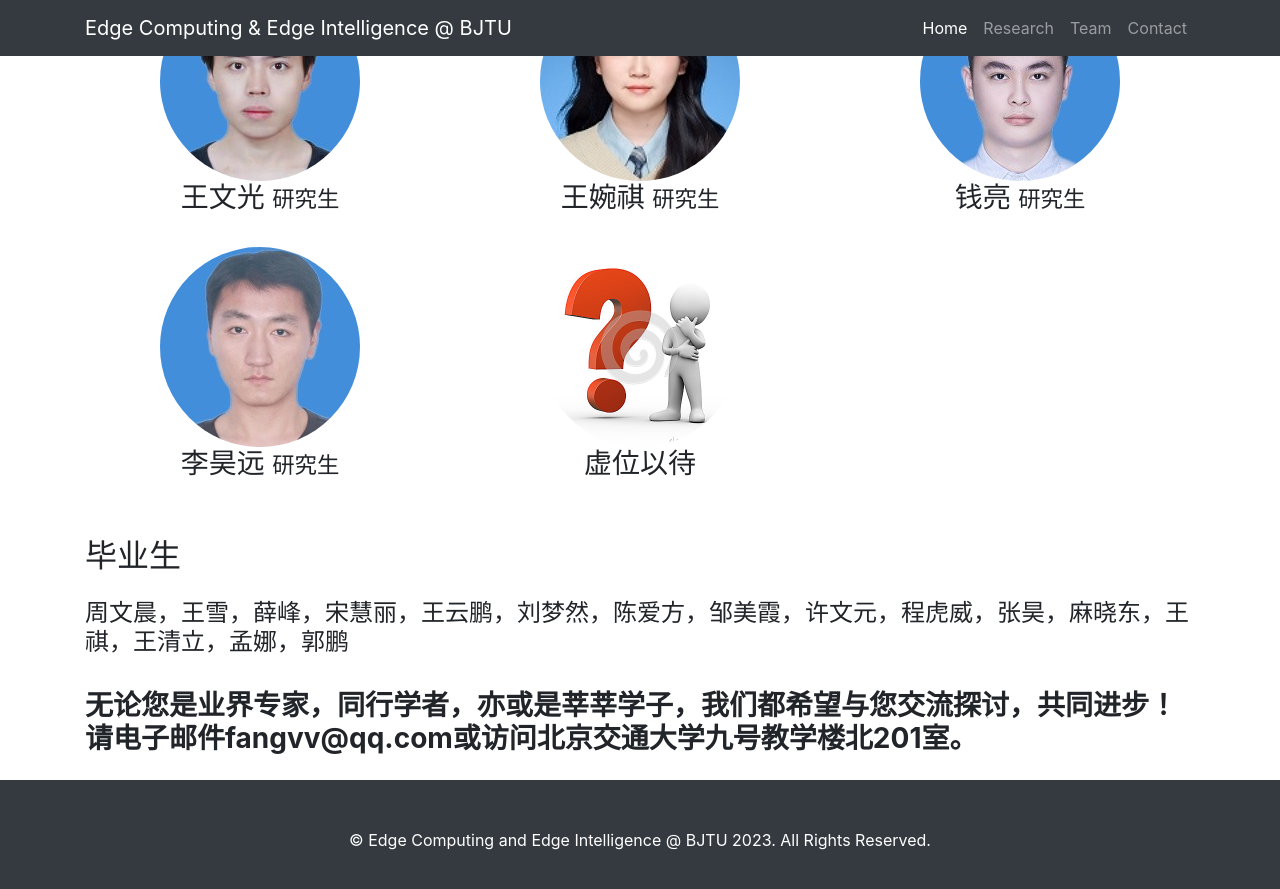
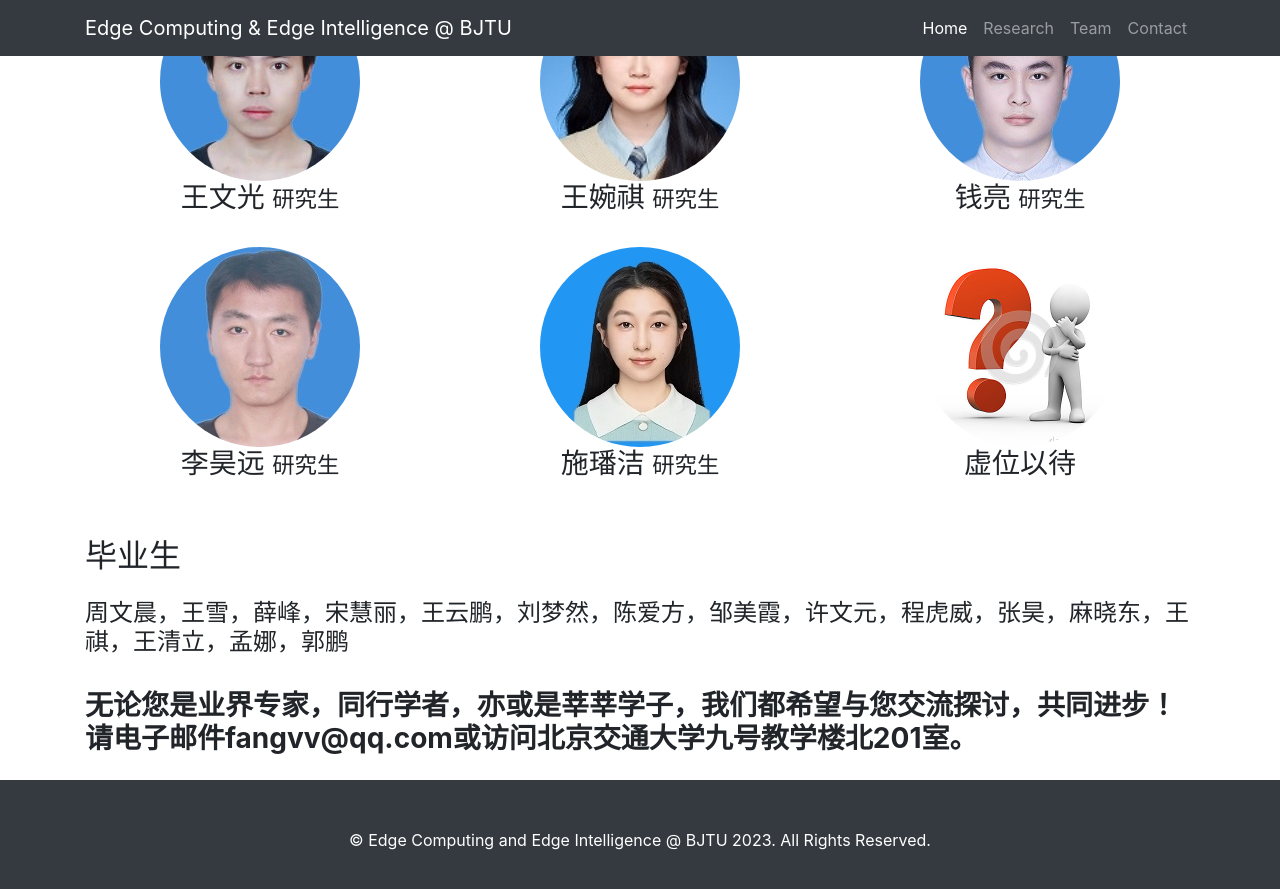
Before and after one commit to fangvv/Homepage, a Jekyll site: the page Edgecomp/index.html, which Jekyll copies as it is, in a window 1280 px wide and 900 px high, scrolled down 7784 px. Shown: the top 889 px of the window. Built offline with Jekyll 4.4.1, drawn with Linux system fonts in a browser that asks for light colours; comment, search, counter and statistics services are not loaded.

Commit message:
add new member

```diff
--- a/Edgecomp/index.html
+++ b/Edgecomp/index.html
@@ -264,6 +264,10 @@
           <h3>李昊远 <small>研究生</small> </h3>
       </div>
       <div class="col-lg-4 col-sm-6 text-center mb-4">
+          <img class="rounded-circle img-fluid d-block mx-auto" src="img/sfj.jpg" alt="" />
+          <h3>施璠洁 <small>研究生</small> </h3>
+      </div>
+      <div class="col-lg-4 col-sm-6 text-center mb-4">
           <img class="rounded-circle img-fluid d-block mx-auto" src="img/joinus.jpg" alt="" />
           <h3>虚位以待</h3>
       </div>
```
Also changed, not shown: Edgecomp/img/sfj.jpg (added).
